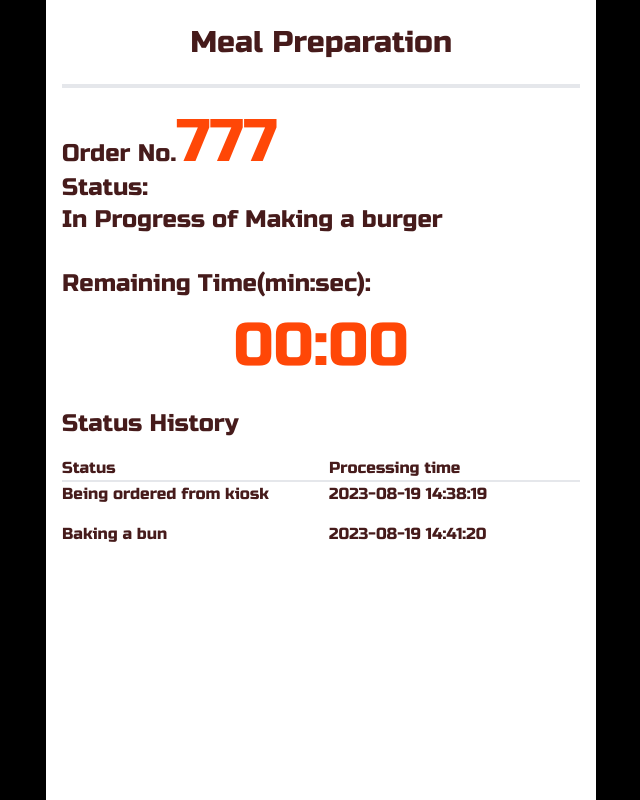
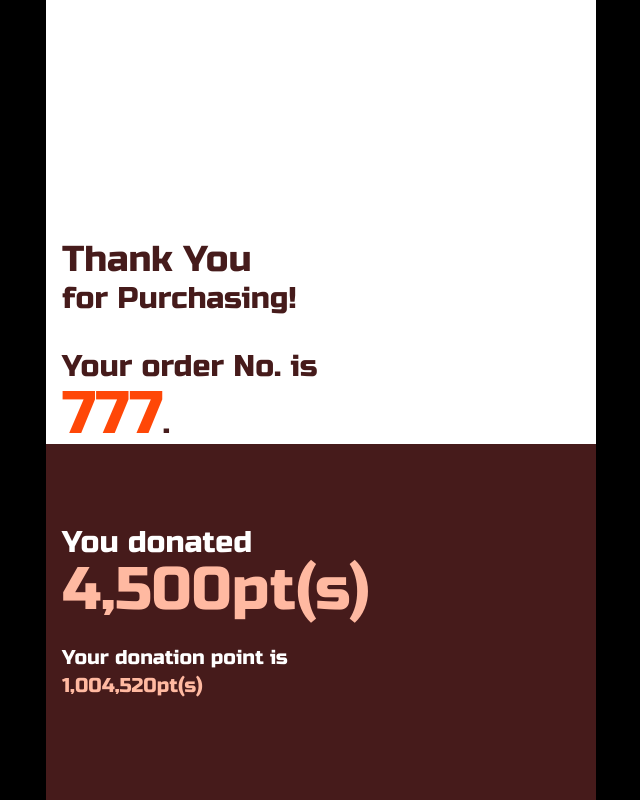
Before and after one commit to MuscatLab/bob-front, a Next.js app: page /order/result in a window 1280 px wide. Shown: the whole page, without its empty margins (319-959 px from the left). Built offline with nearby package versions, Linux system fonts and the light colour scheme.

Commit message:
(feat) add donation point notice prototype

```diff
--- a/src/app/order/result/page.tsx
+++ b/src/app/order/result/page.tsx
@@ -3,59 +3,30 @@ import { useState } from "react";
 
 const Result = () => {
   const orderNumber = 777;
-  const status = "In Progress of Making a burger";
-  const remaining = "00:00";
-  const history = [{
-    index: 0,
-    status: "Being ordered from kiosk",
-    time: "2023-08-19 14:38:19"
-  },
-  {
-    index: 1,
-    status: "Baking a bun",
-    time: "2023-08-19 14:41:20"
-  }
-  ]
+  const donated = 4500;
+  const donationPoint = 1004520;
 
   return (
     <div className="flex bg-black justify-center items-center w-screen h-screen">
-      <div className="w-[550px] h-screen bg-white px-4 text-[#461B1B]">
-        <h1 className="text-3xl my-6 text-center">
-          Meal Preparation
-        </h1>
-        <hr className="border-2 mb-6" />
-        <p className="text-2xl">
-          Order No.<span className="text-6xl textSecondary">{orderNumber}</span>
-        </p>
-        <p className="text-2xl">
-          Status:<br />
-          {status}
-        </p>
-
-        <section id="timer" className="my-8">
-          <h2 className="text-2xl">Remaining Time(min:sec):</h2>
-          <p className="textSecondary text-6xl text-center my-4">{remaining}</p>
+      <div className="w-[550px] h-full bg-white text-[#461B1B] flex flex-col">
+        <section id="order" className="bg-white h-full mx-4">
+            <h1 className="text-4xl mt-60">
+            Thank You<span className="text-3xl block">for Purchasing!</span>
+            </h1>
+            <p className="text-3xl mt-8">
+            Your order No. is<br />
+            <span className="text-6xl textSecondary">{orderNumber}</span>.
+            </p>
         </section>
-        <section id="history">
-          <h2 className="text-2xl">Status History</h2>
-          <div className="grid grid-cols-2 gap-4 border-b-2 mt-4">
-            <p>Status</p>
-            <p>Processing time</p>
-          </div>
-          <div className="grid grid-cols-2 gap-4">
-            {
-              history.map((stat) => (
-                <>
-                  <p key={stat.index}>
-                    {stat.status}
-                  </p>
-                  <p>
-                    {stat.time}
-                  </p>
-                </>
-              ))
-            }
-          </div>
+        <section id="donate" className="bg-[#461B1B] h-full pt-20 px-4">
+            <h1 className="text-3xl text-white">
+                You donated<br />
+                <span className="text-6xl text-[#FFB9A1]">{donated.toLocaleString("en-US")}pt(s)</span>
+            </h1>
+            <p className="mt-6 text-xl text-white">
+                Your donation point is<br />
+                <span className="text-[#FFB9A1]">{donationPoint.toLocaleString("en-US")}pt(s)</span>
+            </p>
         </section>
       </div>
     </div>
--- /dev/null
+++ b/src/app/status/page.tsx
@@ -0,0 +1,64 @@
+// Components
+import { useState } from "react";
+
+const Status = () => {
+  const orderNumber = 777;
+  const status = "In Progress of Making a burger";
+  const remaining = "00:00";
+  const history = [{
+    index: 0,
+    status: "Being ordered from kiosk",
+    time: "2023-08-19 14:38:19"
+  },
+  {
+    index: 1,
+    status: "Baking a bun",
+    time: "2023-08-19 14:41:20"
+  }
+  ]
+
+  return (
+    <div className="flex bg-black justify-center items-center w-screen h-screen">
+      <div className="w-[550px] h-screen bg-white px-4 text-[#461B1B]">
+        <h1 className="text-3xl my-6 text-center">
+          Meal Preparation
+        </h1>
+        <hr className="border-2 mb-6" />
+        <p className="text-2xl">
+          Order No.<span className="text-6xl textSecondary">{orderNumber}</span>
+        </p>
+        <p className="text-2xl">
+          Status:<br />
+          {status}
+        </p>
+
+        <section id="timer" className="my-8">
+          <h2 className="text-2xl">Remaining Time(min:sec):</h2>
+          <p className="textSecondary text-6xl text-center my-4">{remaining}</p>
+        </section>
+        <section id="history">
+          <h2 className="text-2xl">Status History</h2>
+          <div className="grid grid-cols-2 gap-4 border-b-2 mt-4">
+            <p>Status</p>
+            <p>Processing time</p>
+          </div>
+          <div className="grid grid-cols-2 gap-4">
+            {
+              history.map((stat) => (
+                <>
+                  <p key={stat.index}>
+                    {stat.status}
+                  </p>
+                  <p>
+                    {stat.time}
+                  </p>
+                </>
+              ))
+            }
+          </div>
+        </section>
+      </div>
+    </div>
+  );
+};
+export default Status;
```
